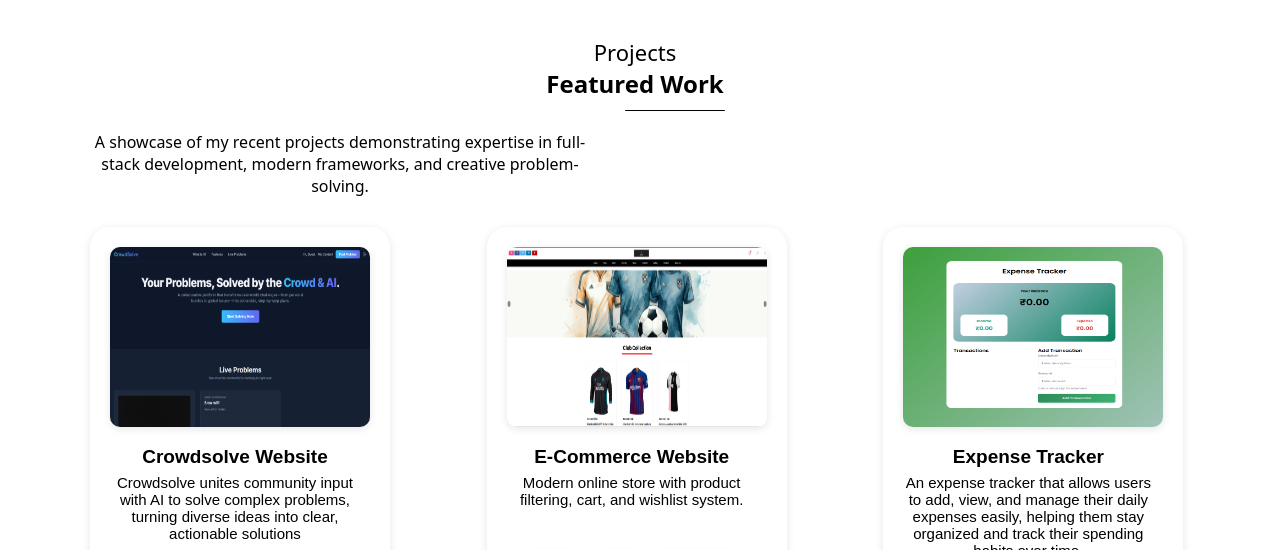
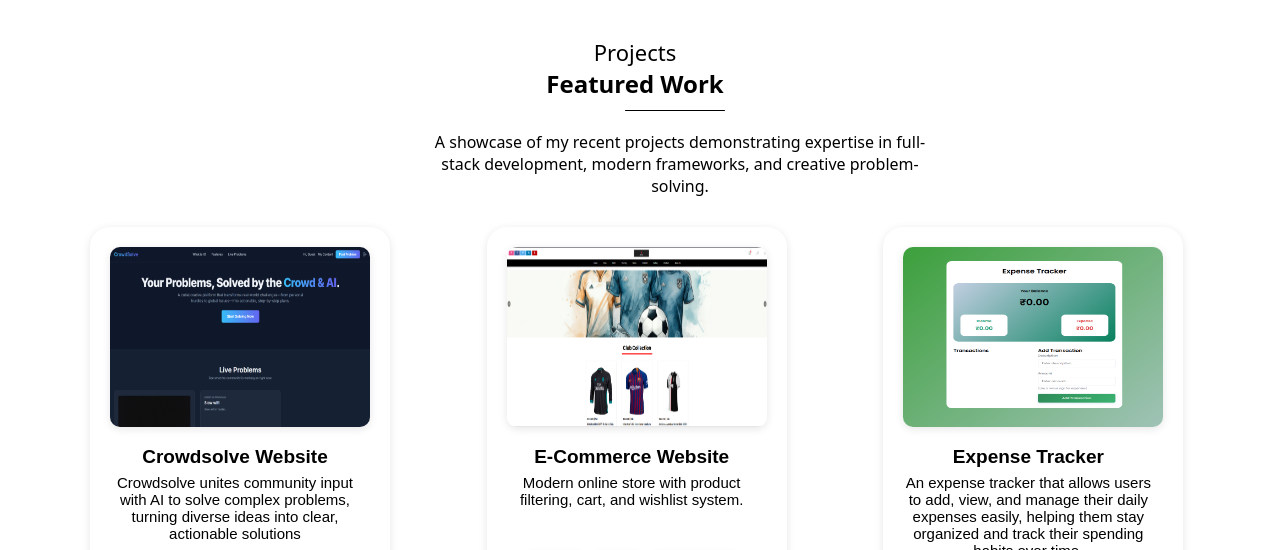
Before and after one commit to VaibhavJain77/Portfolio, a plain HTML site: page index.html in a window 1280 px wide. Shown: the part 1460-2010 px from the top of the page. Drawn offline with nearby package versions, Linux system fonts and the light colour scheme.

Commit message:
Update style.css

```diff
--- a/style.css
+++ b/style.css
@@ -344,6 +344,11 @@ section {
 .demo a:hover {
   background-color: #2563eb;
   transform: translateY(-2px);
+}
+@media (min-width: 1200px) {
+  .ppp {
+    margin-left: 340px;
+  }
 }
 .head2::after {
   z-index: -1;
```
